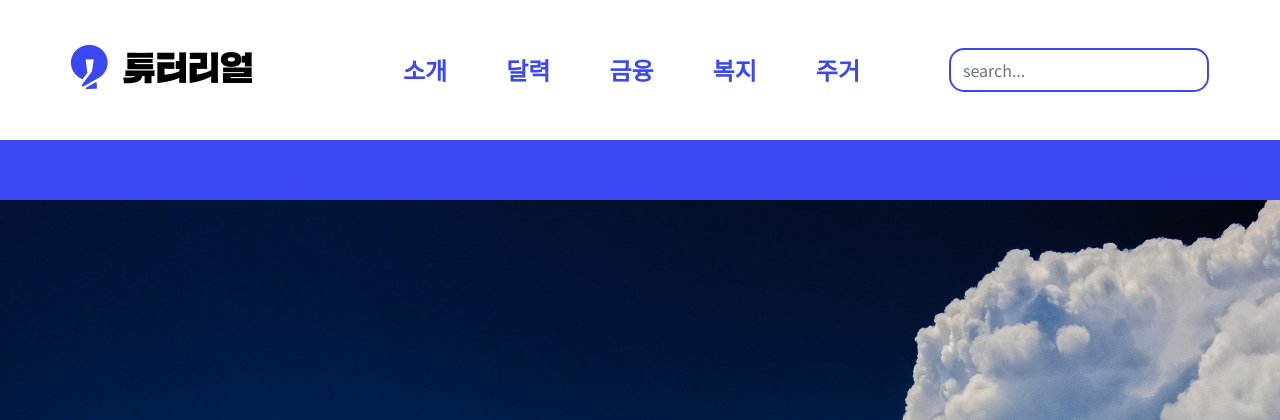
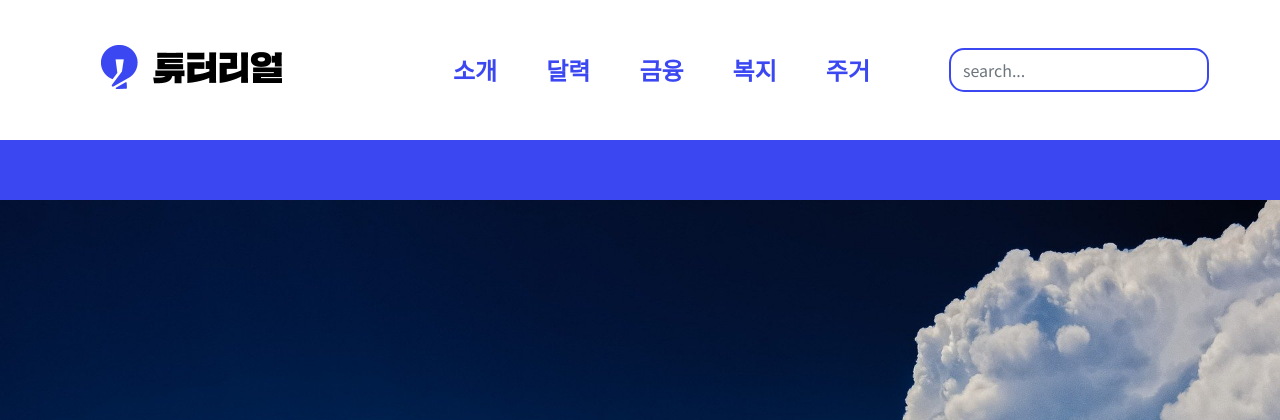
Before and after one commit to Tutor-Real/tutor-real, a Django app: page / in a window 1280 px wide; the page is wider, and only the part inside the window is pictured. Shown: the top 420 px of that part. Run offline with Django 3.2, Linux system fonts and the light colour scheme; parts of the project's set-up code (start-up, migrations or seed data) failed here and were passed over; some libraries are stand-ins or nearby versions.

Commit message:
이미지 여백 조정했습니다

```diff
--- a/mainapp/static/css/style.css
+++ b/mainapp/static/css/style.css
@@ -387,12 +387,15 @@ a {
 }
 
 .logo{
-    margin-right : 100px;
-
   /* nav바 적용하면서 추가한 css들 end*/
 
     font-weight: 100;
     margin-top: 32px;
+}
+
+#imgpadding{
+    margin-left : 30px;
+    margin-right : 120px;
 }
 
 .post-page hr {
--- a/mainapp/templates/navi.html
+++ b/mainapp/templates/navi.html
@@ -39,7 +39,10 @@
         <!-- bootstrap으로 추가한 nav start -->
         <nav class="navbar navbar-expand-xl navbar-light">
         <div class="container-xl">
+            <div id="imgpadding">
             <a class="navbar-brand" href="{% url 'main' %}"><img class="logo" src='{% static "img/tutor-real-logo_3.png" %}' alt="TUTOREAL"></a>
+            </div>
+
             <button class="navbar-toggler" type="button" data-toggle="collapse" data-target="#navbarsExample07XL" aria-controls="navbarsExample07XL" aria-expanded="false" aria-label="Toggle navigation">
             <span class="navbar-toggler-icon"></span>
             </button>
```
